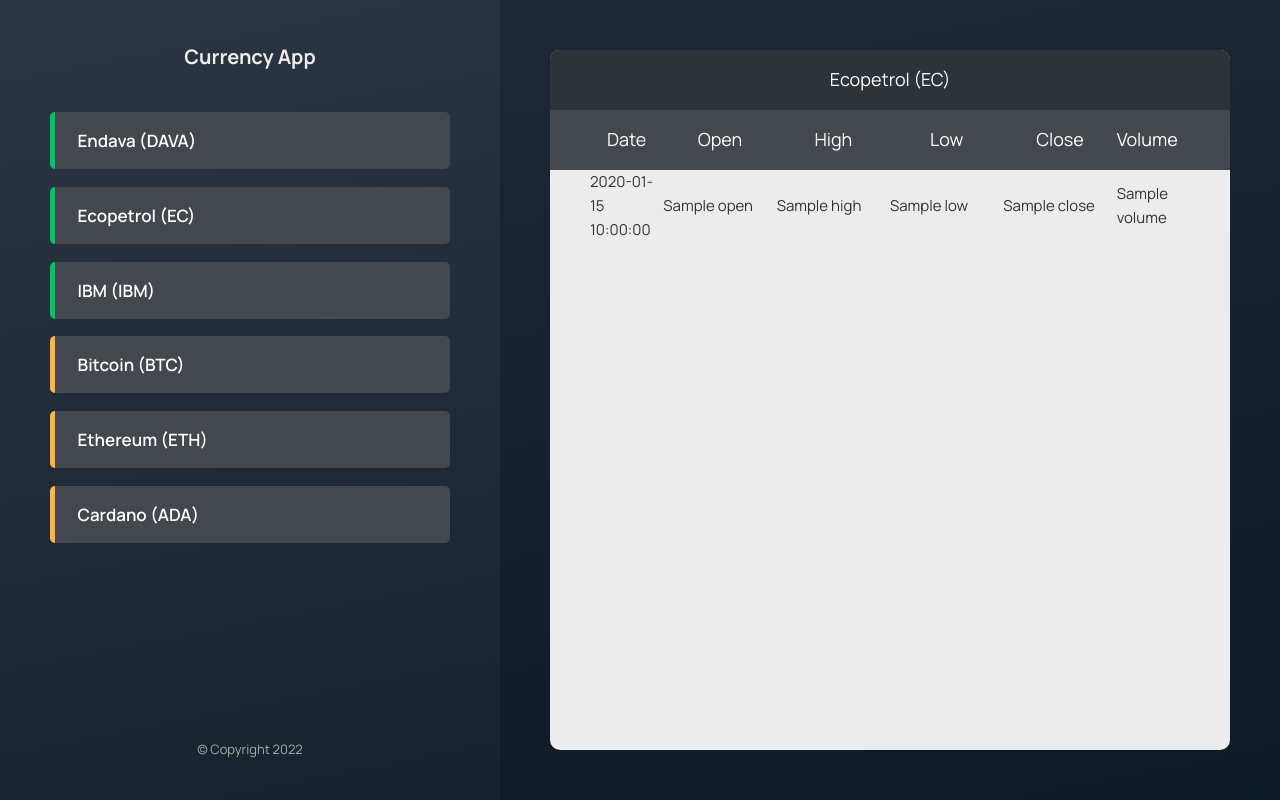
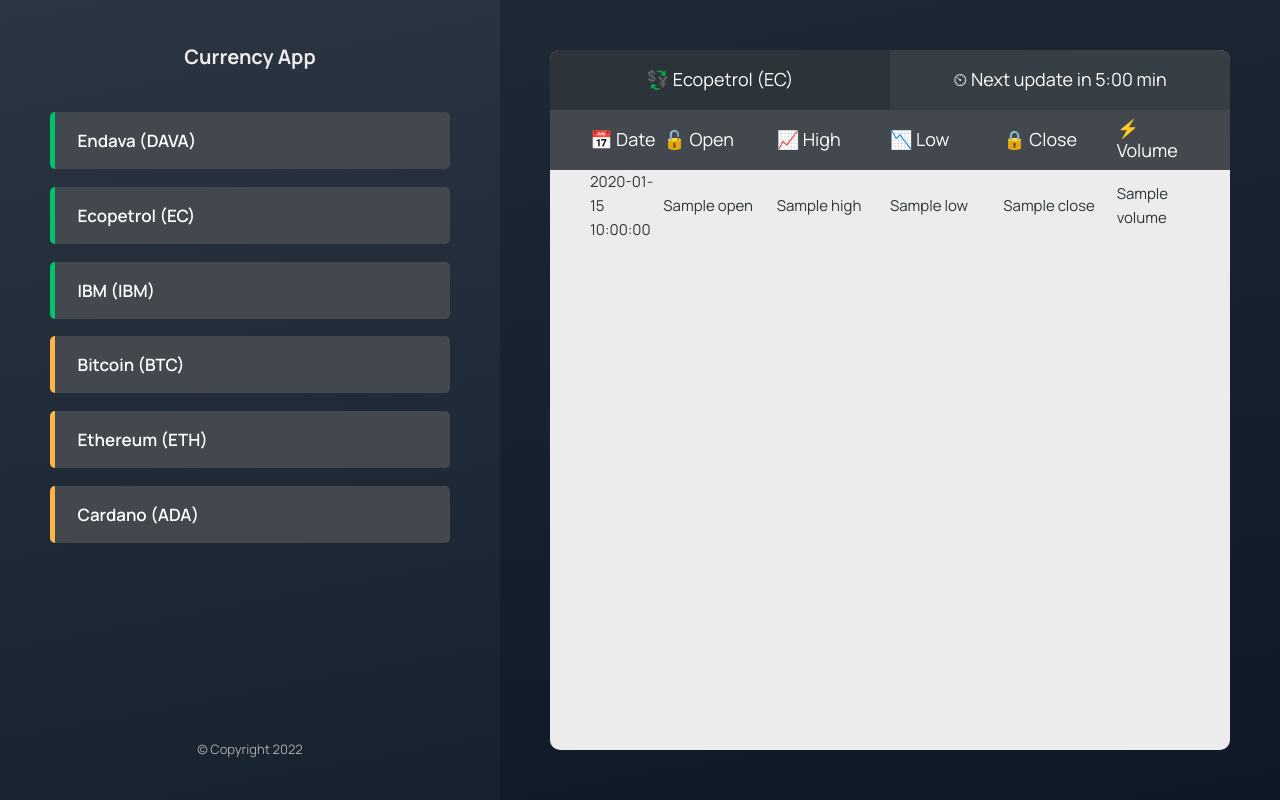
Before and after one commit to Trading-devs/ScrumChallenge, a Flask app: page /ec in a window 1280 px wide. Run offline with Flask 2, Linux system fonts and the light colour scheme; a database or web service that is not in the repository returns one stand-in record (values such as "Sample title").

Commit message:
frontend: template version 3

```diff
--- a/app/app.py
+++ b/app/app.py
@@ -1,3 +1,4 @@
+import time
 from flask import Flask, render_template, request, url_for, redirect, jsonify
 from pymongo import MongoClient
 
@@ -6,13 +7,34 @@
 # conexion = MongoDB(app)
 client = MongoClient('localhost')
 database = client['currencyapp']
+timer = ''
+
+
+def updateDatabase():
+    # conexion = client['conexion']
+    # print(conexion)
+    # database.update_one({'_id': conexion._id}, {'$set': {'amount': conexion.amount}})
+    print('Updating database...')
+
+
+def countdown(countdownTime):
+    while countdownTime:
+        mins, secs = divmod(countdownTime, 60)
+        timer = '{:02d}:{:02d}'.format(mins, secs)
+        print(timer, end="\r")
+        time.sleep(1)
+        countdownTime -= 1
+
 
 def getDocuments(currency='dava'):
     collection = database[currency]
     return collection.find({})
 
+
 @app.route('/<currency>')
 def index(currency='dava'):
+
+    currencyName = ''
 
     if currency == 'dava':
         currencyName = 'Endava'
@@ -33,25 +55,29 @@
         currencyName = 'Cardano'
 
     data = {
-        'currency': currencyName,
+        'currency': "💱 " + currencyName,
         'abbreviation': currency.upper(),
         'documents': getDocuments(currency),
     }
 
     return render_template('index.html', data=data)
 
+
 @app.before_request
 def before_request():
     print('Antes de la petición...')
+
 
 @app.after_request
 def after_request(response):
     print('Después de la petición')
     return response
 
-def pagina_no_encontrada(error):
-    return redirect(url_for('/dava'))
+
+def pageNotFound(error):
+    return redirect(url_for('index/dava'))
+
 
 if __name__ == '__main__':
-    app.register_error_handler(404, pagina_no_encontrada)
+    app.register_error_handler(404, pageNotFound)
     app.run(debug=True, port=5000)
--- a/app/static/css/layout.css
+++ b/app/static/css/layout.css
@@ -219,12 +219,20 @@
   background: var(--color-dark--1);
 }
 
+.table__countdown {
+  background: #363F45;
+}
+
 .table__head th {
   font-size: 1.8rem;
   color: #fff;
   line-height: 1.2;
   font-weight: unset;
   height: 6rem;
+}
+
+.table__head .table__labels th {
+  text-align: left;
 }
 
 .table__body tr {
--- a/app/templates/index.html
+++ b/app/templates/index.html
@@ -18,7 +18,7 @@
       src="{{ url_for('static', filename='js/layout.js') }}"
     ></script>
 
-    <title>Currency App</title>
+    <title> {{ data.currency }} | Currency App</title>
   </head>
 
   <body>
@@ -28,6 +28,54 @@
       </div>
 
       <ul class="coins">
+        <!-- <li class="coin coin--currency" data-id="1234567890">
+          <h2 class="coin__title">Endava</h2>
+          <div class="coin__details">
+            <span class="coin__icon">🏃‍♂️</span>
+            <span class="coin__value">5.2</span>
+            <span class="coin__unit">km</span>
+          </div>
+          <div class="coin__details">
+            <span class="coin__icon">⏱</span>
+            <span class="coin__value">24</span>
+            <span class="coin__unit">min</span>
+          </div>
+          <div class="coin__details">
+            <span class="coin__icon">⚡️</span>
+            <span class="coin__value">4.6</span>
+            <span class="coin__unit">min/km</span>
+          </div>
+          <div class="coin__details">
+            <span class="coin__icon">🦶🏼</span>
+            <span class="coin__value">178</span>
+            <span class="coin__unit">spm</span>
+          </div>
+        </li>
+
+        <li class="coin coin--cryptocurrency" data-id="1234567891">
+          <h2 class="coin__title">Bitcoin</h2>
+          <div class="coin__details">
+            <span class="coin__icon">🚴‍♀️</span>
+            <span class="coin__value">27</span>
+            <span class="coin__unit">km</span>
+          </div>
+          <div class="coin__details">
+            <span class="coin__icon">⏱</span>
+            <span class="coin__value">95</span>
+            <span class="coin__unit">min</span>
+          </div>
+          <div class="coin__details">
+            <span class="coin__icon">⚡️</span>
+            <span class="coin__value">16</span>
+            <span class="coin__unit">km/h</span>
+          </div>
+          <div class="coin__details">
+            <span class="coin__icon">⛰</span>
+            <span class="coin__value">223</span>
+            <span class="coin__unit">m</span>
+          </div>
+        </li> -->
+
         <li class="coin coin--currency" data-id="1234567890">
           <a class="coin__link" href="dava">
             <h2 class="coin__title">Endava (DAVA)</h2>
@@ -72,18 +120,23 @@
       <table class="table">
         <thead class="table__head">
           <tr>
-            <th class="table__title" colspan="6">
+            <th class="table__title" colspan="3">
               {{ data.currency }} ({{ data.abbreviation }})
             </th>
+
+            <th class="table__countdown" colspan="3">
+              ⏲ Next update in <span class="timer">5:00</span> min
+            </th>
+
           </tr>
 
-          <tr>
-            <th class="column--1">Date</th>
-            <th class="column--2">Open</th>
-            <th class="column--3">High</th>
-            <th class="column--4">Low</th>
-            <th class="column--5">Close</th>
-            <th class="column--6">Volume</th>
+          <tr class="table__labels">
+            <th class="column--1">📅 Date</th>
+            <th class="column--2">🔓 Open</th>
+            <th class="column--3">📈 High</th>
+            <th class="column--4">📉 Low</th>
+            <th class="column--5">🔒 Close</th>
+            <th class="column--6">⚡ Volume</th>
           </tr>
         </thead>
 
```
